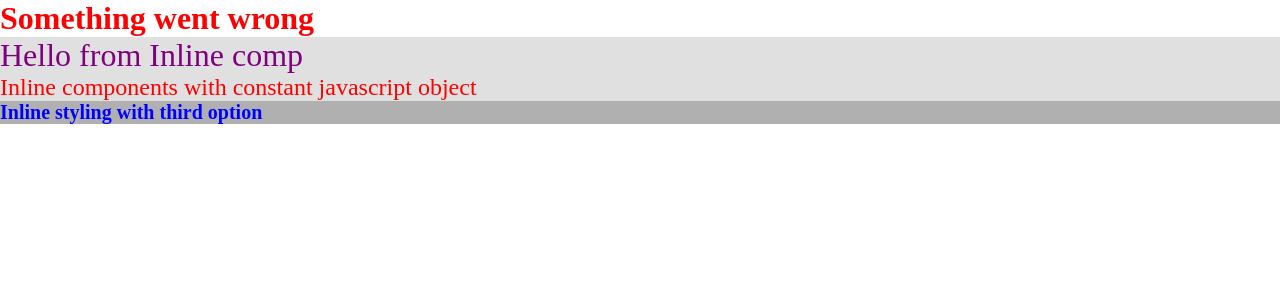
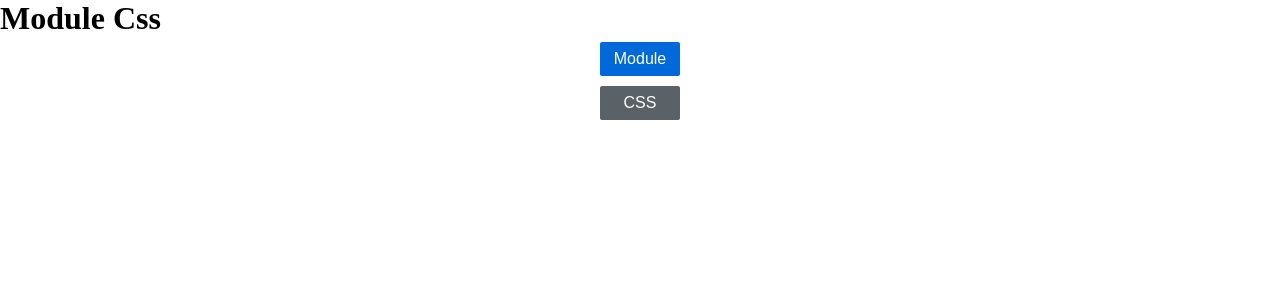
Before and after one commit to oguzhancvdr/react-styling, a React (Create React App) app: page / in a window 1280 px wide. Shown: the top 300 px of the page. Built offline with nearby package versions, Linux system fonts and the light colour scheme.

Commit message:
mentioned bracket notation in modue.css

```diff
--- a/src/App.js
+++ b/src/App.js
@@ -6,14 +6,16 @@ import './styles.css'
 import styles from './styles.module.css'
 
 const App = () => {
-  console.log("styles obj: ", styles);
+  // console.log("styles obj: ", styles);
   return (
     <div>
-      <Inline />
+      {/* <Inline />      */}
       {/* <StyleSheet primary={false} /> */}
-      {/* <ModuleBtn /> */}
-      {/* <h1 className="error">Something went wrong</h1> */}
-      {/* <h1 className={styles.success}>200 OK success </h1> */}
+      <h1>Module Css</h1>
+      <ModuleBtn btnClass="primary" btnName="Module" />
+      <ModuleBtn  btnClass="secondary" btnName="CSS" />
+      {/* <h1 className="error">Something went wrong</h1>
+      {/*<h1 className={styles.success}>200 OK success </h1> */}
     </div>
   );
 };
--- a/src/components/moduleCss/ModuleBtn.js
+++ b/src/components/moduleCss/ModuleBtn.js
@@ -1,9 +1,12 @@
+import styles from './moduleBtn.module.css'
 
-
-const ModuleBtn = () => {
+const ModuleBtn = ({btnClass, btnName}) => {
+    console.log(styles);
     return(
-        <div>
-            <button>Click</button>
+        <div className={styles.main}>
+            <button className={styles[btnClass]}>{btnName}</button>
         </div>
     )
 }
+
+export default ModuleBtn;
--- /dev/null
+++ b/src/components/moduleCss/moduleBtn.module.css
@@ -0,0 +1,34 @@
+.main{
+
+    text-align: center;
+}
+
+.primary{
+    cursor: pointer;
+    background-color:#0069d9;
+    border-radius: 2px;
+    padding: 8px;
+    font-size: 1rem;
+    color:#fff;
+    width: 5rem;
+    border: none;
+    margin:5px;
+}
+.primary:hover{
+    background-color: #004084;
+}
+
+.secondary{
+    cursor: pointer;
+    background-color: #5a6268;
+    border-radius: 2px;
+    padding: 8px;
+    font-size: 1rem;
+    color: #fff;
+    width: 5rem;
+    border: none;
+    margin: 5px;
+}
+.secondary:hover{
+    background-color: #3d4347;
+}
```
